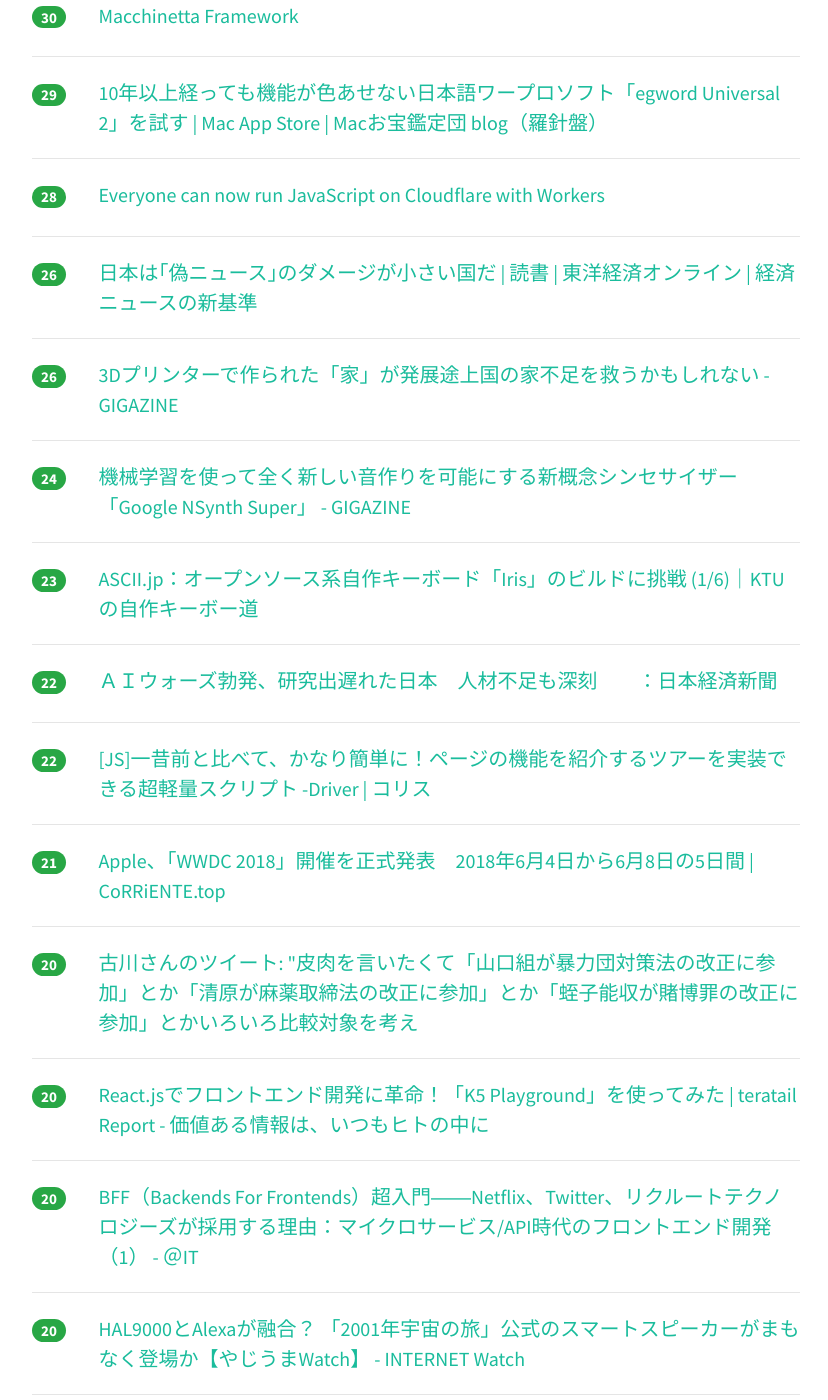
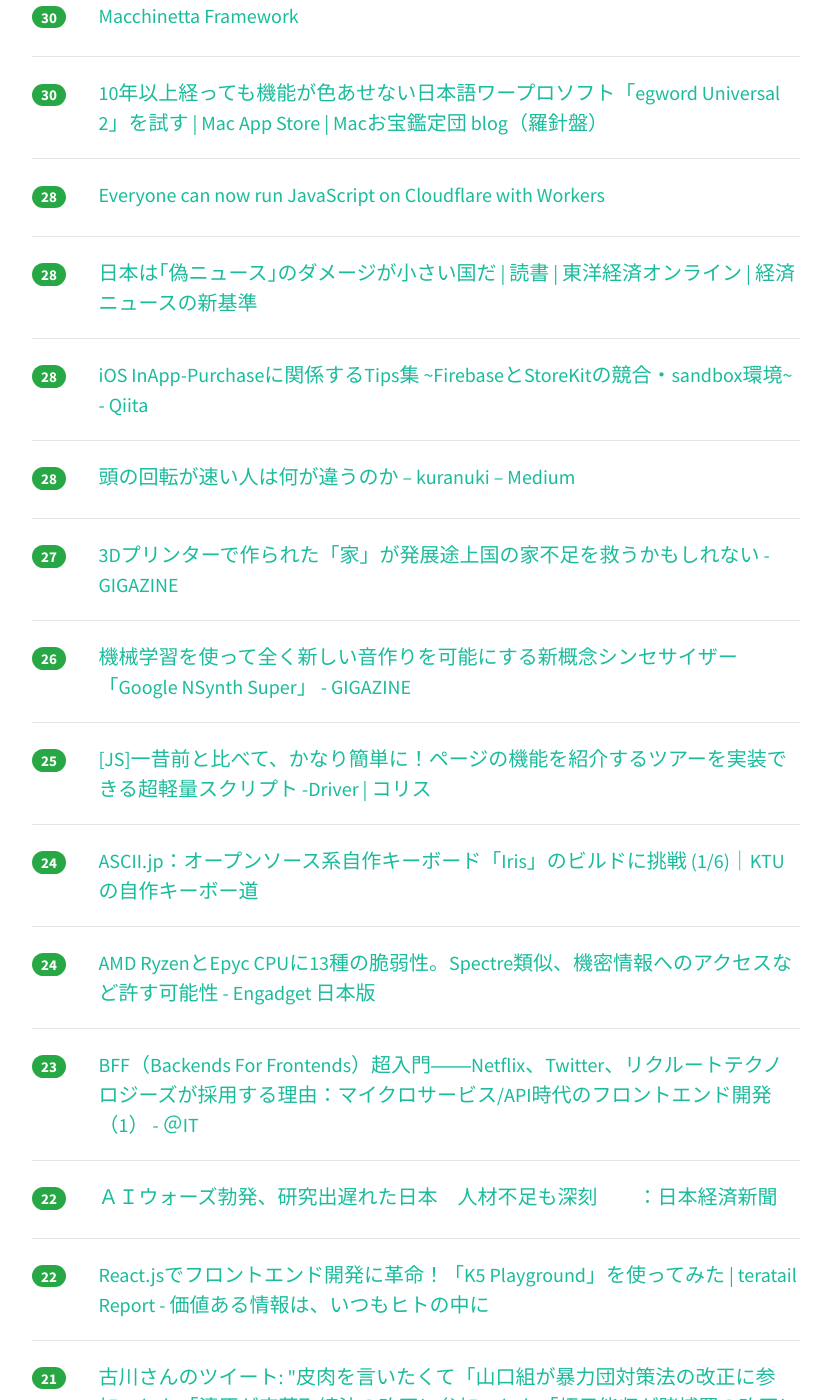
Before and after one commit to yatta47/hatena-matome-site, a Jekyll site: the page built from _posts/2018-03-14-hatena.md, in a window 1280 px wide and 1400 px high, scrolled down 2858 px. Shown: the whole window, without its empty margins (224-1052 px from the left). Built offline with Jekyll 4.4.1, drawn with Linux system fonts in a browser that asks for light colours; nearby versions of some CDN libraries; some of the changed text lies outside the part shown.

Commit message:
Updated 2018-03-14

```diff
--- a/_posts/2018-03-14-hatena.md
+++ b/_posts/2018-03-14-hatena.md
@@ -1,58 +1,58 @@
 ---
 layout: post
 title:  "2018-03-14 はてぶIT"
-date:   2018-03-14 18:01:11
+date:   2018-03-14 19:03:20
 tags: [it-hotentry]
 ---
-51 件のデータあり
+54 件のデータあり
 
 <hr><div class="row">
-<div class="col-1"><span class="badge badge-pill badge-success h2">268</span></div>
+<div class="col-1"><span class="badge badge-pill badge-success h2">283</span></div>
 <div class="col-11"><a href='http://www.afpbb.com/articles/-/3167253' target='_blank'>AMD製CPUに「致命的」欠陥 悪用でPC乗っ取りも　写真1枚　国際ニュース：AFPBB News</a></div>
 </div>
 <hr>
 <div class="row">
-<div class="col-1"><span class="badge badge-pill badge-success h2">182</span></div>
+<div class="col-1"><span class="badge badge-pill badge-success h2">184</span></div>
 <div class="col-11"><a href='http://tech.nikkeibp.co.jp/atcl/nxt/news/18/00439/' target='_blank'>IPAのITパスポート試験申し込みシステムで個人情報が漏洩、原因は排他制御の欠落 | 日経 xTECH（クロステック）</a></div>
 </div>
 <hr>
 <div class="row">
-<div class="col-1"><span class="badge badge-pill badge-success h2">144</span></div>
+<div class="col-1"><span class="badge badge-pill badge-success h2">171</span></div>
 <div class="col-11"><a href='http://fujipon.hatenablog.com/entry/2018/03/14/090000' target='_blank'>朝日新聞デジタルが、「粗悪なネットウォッチャー」と化した日 - いつか電池がきれるまで</a></div>
 </div>
 <hr>
 <div class="row">
-<div class="col-1"><span class="badge badge-pill badge-success h2">99</span></div>
+<div class="col-1"><span class="badge badge-pill badge-success h2">102</span></div>
 <div class="col-11"><a href='https://techracho.bpsinc.jp/hachi8833/2018_03_13/53183' target='_blank'>JavaScript: Reduxが必要なとき/不要なとき（翻訳）</a></div>
 </div>
 <hr>
 <div class="row">
-<div class="col-1"><span class="badge badge-pill badge-success h2">97</span></div>
+<div class="col-1"><span class="badge badge-pill badge-success h2">102</span></div>
 <div class="col-11"><a href='https://japan.cnet.com/article/35116106/' target='_blank'>AMDのプロセッサに脆弱性、セキュリティ企業が情報公開--懐疑的な見方も - CNET Japan</a></div>
 </div>
 <hr>
 <div class="row">
-<div class="col-1"><span class="badge badge-pill badge-success h2">85</span></div>
+<div class="col-1"><span class="badge badge-pill badge-success h2">86</span></div>
 <div class="col-11"><a href='https://community.letsencrypt.org/t/acme-v2-and-wildcard-certificate-support-is-live/55579' target='_blank'>ACME v2 and Wildcard Certificate Support is Live - Issuance Policy - Let's Encrypt Community Support</a></div>
 </div>
 <hr>
 <div class="row">
-<div class="col-1"><span class="badge badge-pill badge-success h2">66</span></div>
+<div class="col-1"><span class="badge badge-pill badge-success h2">74</span></div>
+<div class="col-11"><a href='http://techlife.cookpad.com/entry/2018/03/14/090000' target='_blank'>Google Play アプリ内定期購入を実装する - クックパッド開発者ブログ</a></div>
+</div>
+<hr>
+<div class="row">
+<div class="col-1"><span class="badge badge-pill badge-success h2">71</span></div>
+<div class="col-11"><a href='https://anond.hatelabo.jp/20180208185119' target='_blank'>Gamewithが憎い</a></div>
+</div>
+<hr>
+<div class="row">
+<div class="col-1"><span class="badge badge-pill badge-success h2">68</span></div>
 <div class="col-11"><a href='http://blog.hitomedia.jp/entry/2018/03/13/170000' target='_blank'>リーダーという役職をやめてフォロワーという概念をつくった話 - hitomediaの、ひとの成長にかかわるブログ</a></div>
 </div>
 <hr>
 <div class="row">
-<div class="col-1"><span class="badge badge-pill badge-success h2">66</span></div>
-<div class="col-11"><a href='http://techlife.cookpad.com/entry/2018/03/14/090000' target='_blank'>Google Play アプリ内定期購入を実装する - クックパッド開発者ブログ</a></div>
-</div>
-<hr>
-<div class="row">
-<div class="col-1"><span class="badge badge-pill badge-success h2">59</span></div>
-<div class="col-11"><a href='https://anond.hatelabo.jp/20180208185119' target='_blank'>Gamewithが憎い</a></div>
-</div>
-<hr>
-<div class="row">
-<div class="col-1"><span class="badge badge-pill badge-success h2">55</span></div>
+<div class="col-1"><span class="badge badge-pill badge-success h2">60</span></div>
 <div class="col-11"><a href='http://hrnabi.com/2018/03/13/16663/' target='_blank'>「CNNに目をつけられ、Appleが調べにやってきた」82歳のプログラマーのシンデレラストーリー | HRナビ by リクルート</a></div>
 </div>
 <hr>
@@ -62,18 +62,28 @@ tags: [it-hotentry]
 </div>
 <hr>
 <div class="row">
+<div class="col-1"><span class="badge badge-pill badge-success h2">50</span></div>
+<div class="col-11"><a href='http://blog.sushi.money/entry/2018/03/14/111400' target='_blank'>エディタの左上にリアルタイムに顔を表示する - hitode909の日記</a></div>
+</div>
+<hr>
+<div class="row">
 <div class="col-1"><span class="badge badge-pill badge-success h2">47</span></div>
 <div class="col-11"><a href='https://qiita.com/drken/items/fd4e5e3630d0f5859067' target='_blank'>AtCoder に登録したら次にやること ～ これだけ解けば十分闘える！過去問精選 10 問 ～ - Qiita</a></div>
 </div>
 <hr>
 <div class="row">
-<div class="col-1"><span class="badge badge-pill badge-success h2">45</span></div>
+<div class="col-1"><span class="badge badge-pill badge-success h2">47</span></div>
 <div class="col-11"><a href='http://shiropen.com/2018/03/13/33196' target='_blank'>Google、画像をピクセル単位で把握し各オブジェクトに割り当てるセマンティックセグメンテーションCNNモデル「DeepLab-v3」オープンソース発表 | Seamless</a></div>
 </div>
 <hr>
 <div class="row">
-<div class="col-1"><span class="badge badge-pill badge-success h2">42</span></div>
+<div class="col-1"><span class="badge badge-pill badge-success h2">45</span></div>
 <div class="col-11"><a href='https://note.mu/ciotan/n/na0ccd2ba3293' target='_blank'>「ユーザーの声」をガン無視してきたあのサービスは、強い｜塩谷舞（ciotan）｜note</a></div>
+</div>
+<hr>
+<div class="row">
+<div class="col-1"><span class="badge badge-pill badge-success h2">44</span></div>
+<div class="col-11"><a href='https://www.haijin-boys.com/software/mery/mery-tips' target='_blank'>知っておくと便利なテキストエディタ「Mery」の10 個の小技</a></div>
 </div>
 <hr>
 <div class="row">
@@ -82,28 +92,23 @@ tags: [it-hotentry]
 </div>
 <hr>
 <div class="row">
-<div class="col-1"><span class="badge badge-pill badge-success h2">40</span></div>
-<div class="col-11"><a href='https://www.haijin-boys.com/software/mery/mery-tips' target='_blank'>知っておくと便利なテキストエディタ「Mery」の10 個の小技</a></div>
-</div>
-<hr>
-<div class="row">
-<div class="col-1"><span class="badge badge-pill badge-success h2">40</span></div>
+<div class="col-1"><span class="badge badge-pill badge-success h2">41</span></div>
 <div class="col-11"><a href='http://tadaoyamaoka.hatenablog.com/entry/2018/03/13/204308' target='_blank'>【書籍】将棋AIで学ぶディープラーニング - TadaoYamaokaの日記</a></div>
 </div>
 <hr>
 <div class="row">
-<div class="col-1"><span class="badge badge-pill badge-success h2">40</span></div>
-<div class="col-11"><a href='http://blog.sushi.money/entry/2018/03/14/111400' target='_blank'>エディタの左上にリアルタイムに顔を表示する - hitode909の日記</a></div>
+<div class="col-1"><span class="badge badge-pill badge-success h2">41</span></div>
+<div class="col-11"><a href='https://aws.amazon.com/blogs/aws/aws-documentation-is-now-open-source-and-on-github/' target='_blank'>AWS Documentation is Now Open Source and on GitHub | AWS News Blog</a></div>
+</div>
+<hr>
+<div class="row">
+<div class="col-1"><span class="badge badge-pill badge-success h2">41</span></div>
+<div class="col-11"><a href='http://www.bbc.com/news/uk-43396008' target='_blank'>Physicist Stephen Hawking dies aged 76 - BBC News</a></div>
 </div>
 <hr>
 <div class="row">
 <div class="col-1"><span class="badge badge-pill badge-success h2">39</span></div>
-<div class="col-11"><a href='https://aws.amazon.com/blogs/aws/aws-documentation-is-now-open-source-and-on-github/' target='_blank'>AWS Documentation is Now Open Source and on GitHub | AWS News Blog</a></div>
-</div>
-<hr>
-<div class="row">
-<div class="col-1"><span class="badge badge-pill badge-success h2">38</span></div>
-<div class="col-11"><a href='http://www.bbc.com/news/uk-43396008' target='_blank'>Physicist Stephen Hawking dies aged 76 - BBC News</a></div>
+<div class="col-11"><a href='https://nulab-inc.com/ja/blog/cacoo/web-components/' target='_blank'>ライブラリを使わずここまでできる！Web Componentsで近未来のフロントエンド開発 | ヌーラボ</a></div>
 </div>
 <hr>
 <div class="row">
@@ -113,7 +118,7 @@ tags: [it-hotentry]
 <hr>
 <div class="row">
 <div class="col-1"><span class="badge badge-pill badge-success h2">35</span></div>
-<div class="col-11"><a href='https://nulab-inc.com/ja/blog/cacoo/web-components/' target='_blank'>ライブラリを使わずここまでできる！Web Componentsで近未来のフロントエンド開発 | ヌーラボ</a></div>
+<div class="col-11"><a href='http://www.itmedia.co.jp/mobile/articles/1803/14/news043.html' target='_blank'>従わなければ賠償金も――「auひかり ホーム」設備撤去義務化＆値上げ　なぜ？ - ITmedia Mobile</a></div>
 </div>
 <hr>
 <div class="row">
@@ -122,13 +127,8 @@ tags: [it-hotentry]
 </div>
 <hr>
 <div class="row">
-<div class="col-1"><span class="badge badge-pill badge-success h2">33</span></div>
+<div class="col-1"><span class="badge badge-pill badge-success h2">34</span></div>
 <div class="col-11"><a href='https://gigazine.net/news/20180314-neo-thinkpad/' target='_blank'>10年以上前の古き良きThinkPadの中身をごっそり入れ換えて現役続行させるハック術 - GIGAZINE</a></div>
-</div>
-<hr>
-<div class="row">
-<div class="col-1"><span class="badge badge-pill badge-success h2">33</span></div>
-<div class="col-11"><a href='http://www.itmedia.co.jp/mobile/articles/1803/14/news043.html' target='_blank'>従わなければ賠償金も――「auひかり ホーム」設備撤去義務化＆値上げ　なぜ？ - ITmedia Mobile</a></div>
 </div>
 <hr>
 <div class="row">
@@ -142,7 +142,7 @@ tags: [it-hotentry]
 </div>
 <hr>
 <div class="row">
-<div class="col-1"><span class="badge badge-pill badge-success h2">29</span></div>
+<div class="col-1"><span class="badge badge-pill badge-success h2">30</span></div>
 <div class="col-11"><a href='http://www.macotakara.jp/blog/category-56/entry-34560.html' target='_blank'>10年以上経っても機能が色あせない日本語ワープロソフト「egword Universal 2」を試す | Mac App Store | Macお宝鑑定団 blog（羅針盤）</a></div>
 </div>
 <hr>
@@ -152,23 +152,48 @@ tags: [it-hotentry]
 </div>
 <hr>
 <div class="row">
-<div class="col-1"><span class="badge badge-pill badge-success h2">26</span></div>
+<div class="col-1"><span class="badge badge-pill badge-success h2">28</span></div>
 <div class="col-11"><a href='http://toyokeizai.net/articles/-/212218' target='_blank'>日本は｢偽ニュース｣のダメージが小さい国だ | 読書 | 東洋経済オンライン | 経済ニュースの新基準</a></div>
 </div>
 <hr>
 <div class="row">
-<div class="col-1"><span class="badge badge-pill badge-success h2">26</span></div>
+<div class="col-1"><span class="badge badge-pill badge-success h2">28</span></div>
+<div class="col-11"><a href='https://qiita.com/yosuke12724/items/374942dec7b3ea14721f' target='_blank'>iOS InApp-Purchaseに関係するTips集 ~FirebaseとStoreKitの競合・sandbox環境~ - Qiita</a></div>
+</div>
+<hr>
+<div class="row">
+<div class="col-1"><span class="badge badge-pill badge-success h2">28</span></div>
+<div class="col-11"><a href='https://medium.com/@kuranuki/766cb3609336' target='_blank'>頭の回転が速い人は何が違うのか – kuranuki – Medium</a></div>
+</div>
+<hr>
+<div class="row">
+<div class="col-1"><span class="badge badge-pill badge-success h2">27</span></div>
 <div class="col-11"><a href='https://gigazine.net/news/20180314-3d-printer-home-for-1billion/' target='_blank'>3Dプリンターで作られた「家」が発展途上国の家不足を救うかもしれない - GIGAZINE</a></div>
 </div>
 <hr>
 <div class="row">
-<div class="col-1"><span class="badge badge-pill badge-success h2">24</span></div>
+<div class="col-1"><span class="badge badge-pill badge-success h2">26</span></div>
 <div class="col-11"><a href='https://gigazine.net/news/20180314-nsynth-super/' target='_blank'>機械学習を使って全く新しい音作りを可能にする新概念シンセサイザー「Google NSynth Super」 - GIGAZINE</a></div>
 </div>
 <hr>
 <div class="row">
+<div class="col-1"><span class="badge badge-pill badge-success h2">25</span></div>
+<div class="col-11"><a href='https://coliss.com/articles/build-websites/operation/javascript/guide-page-script-driver.html' target='_blank'>[JS]一昔前と比べて、かなり簡単に！ページの機能を紹介するツアーを実装できる超軽量スクリプト -Driver | コリス</a></div>
+</div>
+<hr>
+<div class="row">
+<div class="col-1"><span class="badge badge-pill badge-success h2">24</span></div>
+<div class="col-11"><a href='http://ascii.jp/elem/000/001/613/1613057/' target='_blank'>ASCII.jp：オープンソース系自作キーボード「Iris」のビルドに挑戦 (1/6)｜KTUの自作キーボー道</a></div>
+</div>
+<hr>
+<div class="row">
+<div class="col-1"><span class="badge badge-pill badge-success h2">24</span></div>
+<div class="col-11"><a href='https://japanese.engadget.com/2018/03/13/amd-ryzen-epyc-cpu-13-spectre/' target='_blank'>AMD RyzenとEpyc CPUに13種の脆弱性。Spectre類似、機密情報へのアクセスなど許す可能性 - Engadget 日本版</a></div>
+</div>
+<hr>
+<div class="row">
 <div class="col-1"><span class="badge badge-pill badge-success h2">23</span></div>
-<div class="col-11"><a href='http://ascii.jp/elem/000/001/613/1613057/' target='_blank'>ASCII.jp：オープンソース系自作キーボード「Iris」のビルドに挑戦 (1/6)｜KTUの自作キーボー道</a></div>
+<div class="col-11"><a href='http://www.atmarkit.co.jp/ait/articles/1803/12/news012.html' target='_blank'>BFF（Backends For Frontends）超入門――Netflix、Twitter、リクルートテクノロジーズが採用する理由：マイクロサービス/API時代のフロントエンド開発（1） - ＠IT</a></div>
 </div>
 <hr>
 <div class="row">
@@ -178,7 +203,12 @@ tags: [it-hotentry]
 <hr>
 <div class="row">
 <div class="col-1"><span class="badge badge-pill badge-success h2">22</span></div>
-<div class="col-11"><a href='https://coliss.com/articles/build-websites/operation/javascript/guide-page-script-driver.html' target='_blank'>[JS]一昔前と比べて、かなり簡単に！ページの機能を紹介するツアーを実装できる超軽量スクリプト -Driver | コリス</a></div>
+<div class="col-11"><a href='https://teratail.com/report/9' target='_blank'>React.jsでフロントエンド開発に革命！「K5 Playground」を使ってみた | teratail Report - 価値ある情報は、いつもヒトの中に</a></div>
+</div>
+<hr>
+<div class="row">
+<div class="col-1"><span class="badge badge-pill badge-success h2">21</span></div>
+<div class="col-11"><a href='http://twitter.com/furukawa1917/status/973518372020219904' target='_blank'>古川さんのツイート: "皮肉を言いたくて「山口組が暴力団対策法の改正に参加」とか「清原が麻薬取締法の改正に参加」とか「蛭子能収が賭博罪の改正に参加」とかいろいろ比較対象を考え</a></div>
 </div>
 <hr>
 <div class="row">
@@ -187,23 +217,18 @@ tags: [it-hotentry]
 </div>
 <hr>
 <div class="row">
-<div class="col-1"><span class="badge badge-pill badge-success h2">20</span></div>
-<div class="col-11"><a href='http://twitter.com/furukawa1917/status/973518372020219904' target='_blank'>古川さんのツイート: "皮肉を言いたくて「山口組が暴力団対策法の改正に参加」とか「清原が麻薬取締法の改正に参加」とか「蛭子能収が賭博罪の改正に参加」とかいろいろ比較対象を考え</a></div>
+<div class="col-1"><span class="badge badge-pill badge-success h2">21</span></div>
+<div class="col-11"><a href='https://internet.watch.impress.co.jp/docs/yajiuma/1111402.html' target='_blank'>HAL9000とAlexaが融合？ 「2001年宇宙の旅」公式のスマートスピーカーがまもなく登場か【やじうまWatch】 - INTERNET Watch</a></div>
 </div>
 <hr>
 <div class="row">
-<div class="col-1"><span class="badge badge-pill badge-success h2">20</span></div>
-<div class="col-11"><a href='https://teratail.com/report/9' target='_blank'>React.jsでフロントエンド開発に革命！「K5 Playground」を使ってみた | teratail Report - 価値ある情報は、いつもヒトの中に</a></div>
+<div class="col-1"><span class="badge badge-pill badge-success h2">21</span></div>
+<div class="col-11"><a href='https://anond.hatelabo.jp/20180314141354' target='_blank'>ブコメで上手いこと言えないから感情のままに書く。まにまに。</a></div>
 </div>
 <hr>
 <div class="row">
-<div class="col-1"><span class="badge badge-pill badge-success h2">20</span></div>
-<div class="col-11"><a href='http://www.atmarkit.co.jp/ait/articles/1803/12/news012.html' target='_blank'>BFF（Backends For Frontends）超入門――Netflix、Twitter、リクルートテクノロジーズが採用する理由：マイクロサービス/API時代のフロントエンド開発（1） - ＠IT</a></div>
-</div>
-<hr>
-<div class="row">
-<div class="col-1"><span class="badge badge-pill badge-success h2">20</span></div>
-<div class="col-11"><a href='https://internet.watch.impress.co.jp/docs/yajiuma/1111402.html' target='_blank'>HAL9000とAlexaが融合？ 「2001年宇宙の旅」公式のスマートスピーカーがまもなく登場か【やじうまWatch】 - INTERNET Watch</a></div>
+<div class="col-1"><span class="badge badge-pill badge-success h2">21</span></div>
+<div class="col-11"><a href='https://www.raspberrypi.org/blog/raspberry-pi-3-model-bplus-sale-now-35/' target='_blank'>Raspberry Pi 3 Model B+ on sale now at $35 - Raspberry Pi</a></div>
 </div>
 <hr>
 <div class="row">
@@ -217,18 +242,18 @@ tags: [it-hotentry]
 </div>
 <hr>
 <div class="row">
-<div class="col-1"><span class="badge badge-pill badge-success h2">18</span></div>
-<div class="col-11"><a href='https://anond.hatelabo.jp/20180314141354' target='_blank'>ブコメで上手いこと言えないから感情のままに書く。まにまに。</a></div>
-</div>
-<hr>
-<div class="row">
 <div class="col-1"><span class="badge badge-pill badge-success h2">17</span></div>
 <div class="col-11"><a href='http://b.hatena.ne.jp/entry/s/www3.nhk.or.jp/news/html/20180313/k10011363801000.html' target='_blank'>はてなブックマーク - 森友学園問題 財務省 以前から不都合な文書削除か | NHKニュース</a></div>
 </div>
 <hr>
 <div class="row">
 <div class="col-1"><span class="badge badge-pill badge-success h2">17</span></div>
-<div class="col-11"><a href='https://japanese.engadget.com/2018/03/13/amd-ryzen-epyc-cpu-13-spectre/' target='_blank'>AMD RyzenとEpyc CPUに13種の脆弱性。Spectre類似、機密情報へのアクセスなど許す可能性 - Engadget 日本版</a></div>
+<div class="col-11"><a href='http://shiropen.com/2018/03/14/33218' target='_blank'>東京大学、人間のジャンプ力を拡張させるバックパック型マルチロータ「Lunavity」発表 | Seamless</a></div>
+</div>
+<hr>
+<div class="row">
+<div class="col-1"><span class="badge badge-pill badge-success h2">17</span></div>
+<div class="col-11"><a href='https://aws.amazon.com/jp/blogs/aws/aws-documentation-is-now-open-source-and-on-github/' target='_blank'>AWS Documentation is Now Open Source and on GitHub | AWS News Blog</a></div>
 </div>
 <hr>
 <div class="row">
@@ -251,13 +276,3 @@ tags: [it-hotentry]
 <div class="col-11"><a href='http://www.itmedia.co.jp/news/articles/1803/14/news063.html' target='_blank'>NHK「プロフェッショナル」にHIKAKINさん・梅原大吾さん出演　「新しい仕事のプロ」として - ITmedia NEWS</a></div>
 </div>
 <hr>
-<div class="row">
-<div class="col-1"><span class="badge badge-pill badge-success h2">15</span></div>
-<div class="col-11"><a href='http://shiropen.com/2018/03/14/33218' target='_blank'>東京大学、人間のジャンプ力を拡張させるバックパック型マルチロータ「Lunavity」発表 | Seamless</a></div>
-</div>
-<hr>
-<div class="row">
-<div class="col-1"><span class="badge badge-pill badge-success h2">14</span></div>
-<div class="col-11"><a href='https://www.raspberrypi.org/blog/raspberry-pi-3-model-bplus-sale-now-35/' target='_blank'>Raspberry Pi 3 Model B+ on sale now at $35 - Raspberry Pi</a></div>
-</div>
-<hr>
```
